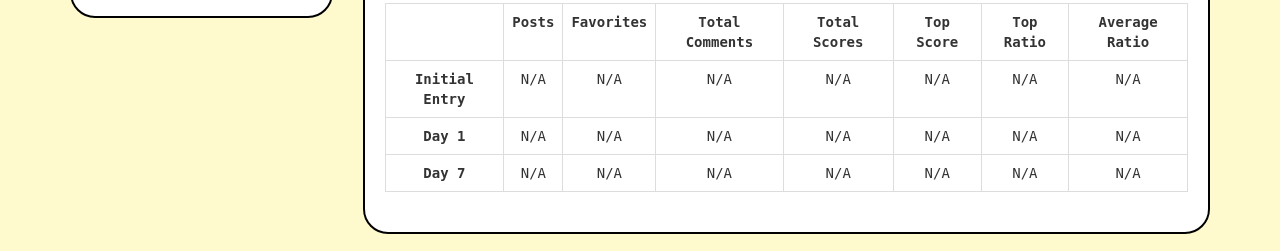
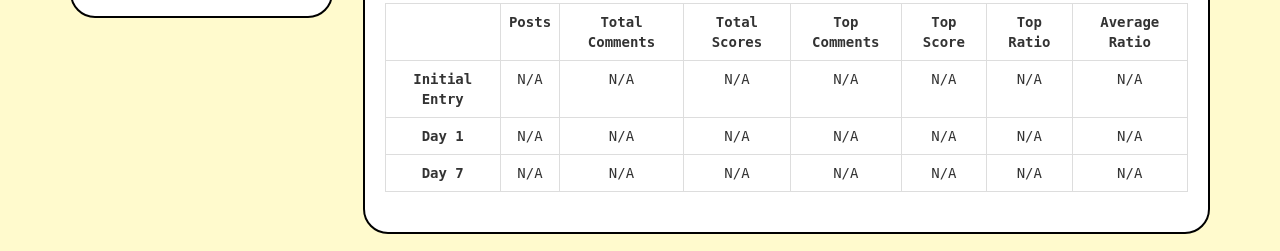
Before and after one commit to darin-ellis7/Supreme-Court-Analysis-App, a PHP site: page /display_article.php in a window 1280 px wide. Shown: the part 967-1218 px from the top of the page. Run offline with PHP 8.4, Linux system fonts and the light colour scheme; the visitor is signed in with stand-in values (Sample User, id 1); data that the repository does not hold is empty.

Commit message:
reddit top comments minor bug fix

```diff
--- a/webapp/display_article.php
+++ b/webapp/display_article.php
@@ -274,8 +274,8 @@
                         <div id='reddit'>
                             <span class='subheader'>Reddit</span>
                             <?php
-                                $headers = array("Posts"=>"rdt_posts","Favorites"=>"rdt_total_comments","Total Comments"=>"rdt_total_comments",
-                                                 "Total Scores"=>"rdt_total_scores","Top Score"=>"rdt_top_score","Top Ratio"=>"rdt_top_ratio","Average Ratio"=>"rdt_avg_ratio");
+                                $headers = array("Posts"=>"rdt_posts","Total Comments"=>"rdt_total_comments","Total Scores"=>"rdt_total_scores",
+                                "Top Comments"=>"rdt_top_comments","Top Score"=>"rdt_top_score","Top Ratio"=>"rdt_top_ratio","Average Ratio"=>"rdt_avg_ratio");
                                 echo generate_SMM_table($headers,$row) ?>
                         </div>
                     </div>
--- a/webapp/download.php
+++ b/webapp/download.php
@@ -34,8 +34,8 @@
         $headers = array("Article ID", "Alt ID", "Date/Time", "Source", "MBFS Bias","MBFS Score","MBFS Factual Reporting", "AllSides Bias","AllSides Confidence","AllSides Agreement","AllSides Disagreement","URL","Title","Author","Sentiment Score","Sentiment Magnitude","Top Image Entity","Entity Score","Keywords");
         $metric_headers = array("FB Reactions"=>"fb_reactions","FB Comments"=>"fb_comments","FB Shares"=>"fb_shares","FB Comment Plugin"=>"fb_comment_plugin",
                          "TW Tweets"=>"tw_tweets","TW Total Favorites"=>"tw_favorites","TW Total Retweets"=>"tw_retweets","TW Top Favorites"=>"tw_top_favorites","TW Top Retweets"=>"tw_top_retweets",
-                         "RDT Posts"=>"rdt_posts","RDT Favorites"=>"rdt_total_comments","RDT Total Comments"=>"rdt_total_comments",
-                         "RDT Total Scores"=>"rdt_total_scores","RDT Top Score"=>"rdt_top_score","RDT Top Ratio"=>"rdt_top_ratio","RDT Average Ratio"=>"rdt_avg_ratio");
+                         "RDT Posts"=>"rdt_posts","RDT Total Comments"=>"rdt_total_comments","RDT Total Scores"=>"rdt_total_scores","RDT Top Comments"=>"rdt_top_comments",
+                         "RDT Top Score"=>"rdt_top_score","RDT Top Ratio"=>"rdt_top_ratio","RDT Average Ratio"=>"rdt_avg_ratio");
         foreach($metric_headers as $header=>$colname) { // dynamically adding social media metric headers
             array_push($headers,"$header - Initial Entry"); array_push($headers,"$header - Day 1"); array_push($headers,"$header - Day 7");
         }
```
